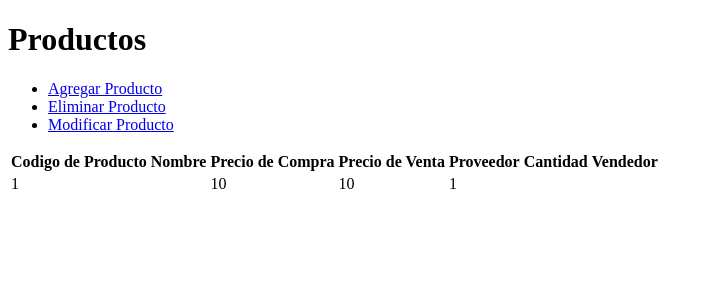
After one commit to EmilioGobre/PHP, a PHP site: page /productos.php in a window 1280 px wide. The commit adds this page. Shown: the top 300 px of the page, without its empty margins (0-713 px from the left). Run offline with PHP 8.4, Linux system fonts and the light colour scheme; tables that the repository leaves empty or names only in its code hold one stand-in row (values such as "Sample post"); data that the repository does not hold is empty.

Commit message:
new file:   Base De Datos II/Proyecto Integrador/Eliminar_pro.php modified:   Base De Datos II/Proyecto Integrador/db.php modified:   Base De Datos II/Proyecto Integrador/home.php modified:   Base De Datos II/Proyecto Integrador/index.php new file:   Base De Datos II/Proyecto Integrador/productos.php new file:   Base De Datos II/Proyecto Integrador/proveedores.php new file:   Base De Datos II/Proyecto Integrador/registro.php modified:   Base De Datos II/Proyecto Integrador/validar.php

```diff
--- a/Base De Datos II/Proyecto Integrador/db.php
+++ b/Base De Datos II/Proyecto Integrador/db.php
@@ -1,3 +1,3 @@
 <?php
 
-$conexion = mysqli_connect("localhost", "root", "", "tienda");
+$conexion = mysqli_connect("localhost", "root", "", "store");
--- /dev/null
+++ b/Base De Datos II/Proyecto Integrador/productos.php
@@ -0,0 +1,52 @@
+<!DOCTYPE html>
+<html lang="en">
+
+<head>
+    <meta charset="UTF-8">
+    <meta http-equiv="X-UA-Compatible" content="IE=edge">
+    <meta name="viewport" content="width=device-width, initial-scale=1.0">
+    <title>Productos</title>
+</head>
+
+<body>
+    <div class="title">
+        <h1>Productos</h1>
+    </div>
+    <div class="container-lista">
+        <ul class="lista">
+            <li class="elemento1"><a href="Agregar_pro.php">Agregar Producto</a></li>
+            <li class="elemento2"><a href="Eliminar_pro.php">Eliminar Producto</a></li>
+            <li class="elemento3"><a href="modificar.php">Modificar Producto</a></li>
+        </ul>
+        <div>
+            <table>
+                <tr>
+                    <th>Codigo de Producto</th>
+                    <th>Nombre</th>
+                    <th>Precio de Compra</th>
+                    <th>Precio de Venta</th>
+                    <th>Proveedor</th>
+                    <th>Cantidad</th>
+                    <th>Vendedor</th>
+                </tr>
+                <?php
+                include("db.php");
+                $query = "SELECT * FROM producto";
+                $result = mysqli_query($conexion, $query);
+                while ($row = mysqli_fetch_array($result)) { ?>
+                    <tr>
+                        <td><?php echo $row['codigo_producto'] ?></td>
+                        <td><?php echo $row['nombre_producto'] ?></td>
+                        <td><?php echo $row['precio_compra'] ?></td>
+                        <td><?php echo $row['precio_venta'] ?></td>
+                        <td><?php echo $row['proveedor'] ?></td>
+                        <td><?php echo $row['cantidad'] ?></td>
+                        <td><?php echo $row['Vendedor'] ?></td>
+                    </tr>
+                <?php } ?>
+            </table>
+        </div>
+    </div>
+</body>
+
+</html>
--- a/Base De Datos II/Proyecto Integrador/validar.php
+++ b/Base De Datos II/Proyecto Integrador/validar.php
@@ -6,7 +6,7 @@ $_SESSION['usuario'] = $usuario;
 
 include("db.php");
 
-$consulta = "SELECT * FROM empleados WHERE nombre = '$usuario' and codigo_empleado = '$contraseña'";
+$consulta = "SELECT * FROM empleado WHERE nombre = '$usuario' and clave = '$contraseña'";
 $resultado = mysqli_query($conexion, $consulta);
 
 $filas = mysqli_num_rows($resultado);
```
Also changed, not shown: Base De Datos II/Proyecto Integrador/home.php (+9 -1 lines), Base De Datos II/Proyecto Integrador/proveedores.php (added, +15 -0 lines), Base De Datos II/Proyecto Integrador/registro.php (added, +15 -0 lines), Base De Datos II/Proyecto Integrador/Eliminar_pro.php (added), Base De Datos II/Proyecto Integrador/index.php (line endings or trailing spaces).
